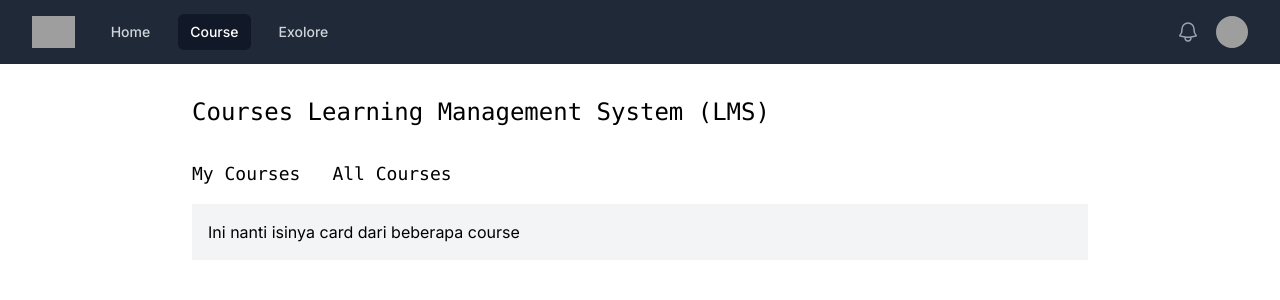
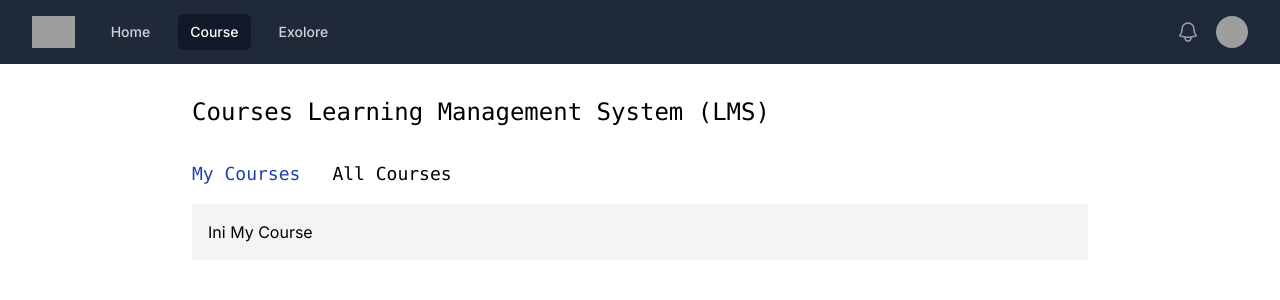
Before and after one commit to akhdanrgya/LMS-NextJS, a Next.js app: page /course in a window 1280 px wide. Shown: the top 300 px of the page. Built offline with nearby package versions, Linux system fonts and the light colour scheme; grey boxes are pictures that could not be loaded.

Commit message:
Updating course

```diff
--- /dev/null
+++ b/src/app/course/allCourse.tsx
@@ -0,0 +1,9 @@
+const AllCourse = () => {
+    return (
+        <div className="bg-gray-100 p-4 mb-8">
+        <p>Ini All course</p>
+        </div>
+    )
+}
+
+export default AllCourse
--- /dev/null
+++ b/src/app/course/myCourse.tsx
@@ -0,0 +1,9 @@
+const MyCourse = () => {
+    return (
+        <div className="bg-gray-100 p-4 mb-8">
+        <p>Ini My Course</p>
+        </div>
+    )
+}
+
+export default MyCourse
--- a/src/app/course/page.tsx
+++ b/src/app/course/page.tsx
@@ -1,4 +1,14 @@
+"use client"
+
+import { useState } from "react"
+import MyCourse from "./myCourse"
+import AllCourse from "./allCourse"
+
+
 const Course = () => {
+  const [activeTab, setActiveTab] = useState("my")
+
+
     return(
         <main className="px-4 sm:px-6 md:px-8 lg:px-12 xl:px-20 py-8">
         <div className="max-w-4xl mx-auto">
@@ -7,12 +17,22 @@ const Course = () => {
           </h1>
 
           <div className="gap-8 flex">
-            <a className="font-mono hover:text-blue-800 cursor-pointer text-lg mb-4">My Courses</a>
-            <a className="font-mono hover:text-blue-800 cursor-pointer  text-lg mb-4">All Courses</a>
-          </div>
+          <button
+            className={`font-mono hover:text-blue-800 cursor-pointer text-lg mb-4 ${activeTab === 'my' ? 'text-blue-800' : ''}`}
+            onClick={() => setActiveTab('my')}
+          >
+            My Courses
+          </button>
+          <button
+            className={`font-mono hover:text-blue-800 cursor-pointer text-lg mb-4 ${activeTab === 'all' ? 'text-blue-800' : ''}`}
+            onClick={() => setActiveTab('all')}
+          >
+            All Courses
+          </button>
+        </div>
 
-          <div className="bg-gray-100 p-4 mb-8">
-            <p>Ini nanti isinya card dari beberapa course</p>
+          <div>
+            {activeTab == 'my' ? <MyCourse/> : <AllCourse/>}
           </div>
 
         </div>
--- a/src/app/explore/page.tsx
+++ b/src/app/explore/page.tsx
@@ -1,11 +1,18 @@
-'use client'
+"use client";
 
 const Explore = () => {
-    return(
-        <div>
-            Explore Page
+  return (
+    <main className="px-4 sm:px-6 md:px-8 lg:px-12 xl:px-20 py-8">
+      <div className="max-w-4xl mx-auto">
+        <h1 className="text-2xl font-mono mb-8">
+          For You
+        </h1>
+        <div className="bg-gray-100 p-4 mb-8">
+          <p>Ini nanti isinya card dari beberapa course</p>
         </div>
-    )
-}
+      </div>
+    </main>
+  );
+};
 
-export default Explore
+export default Explore;
```
Also changed, not shown: src/libs/post.ts (added).
